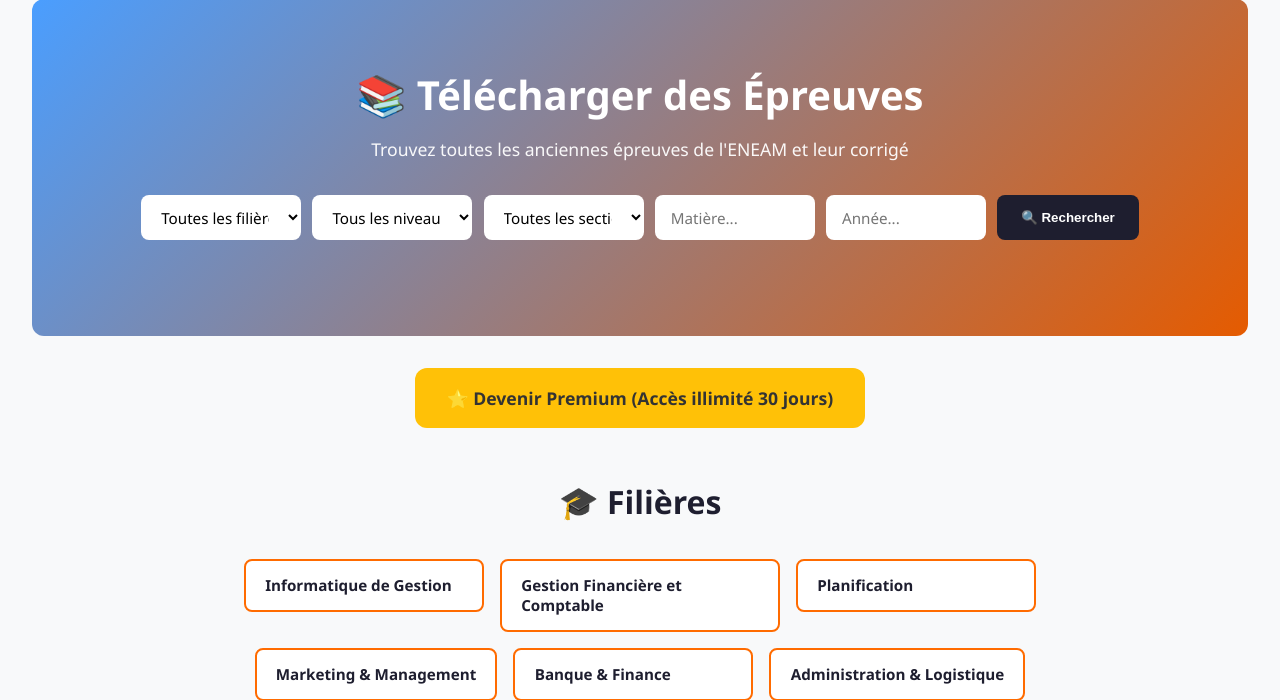
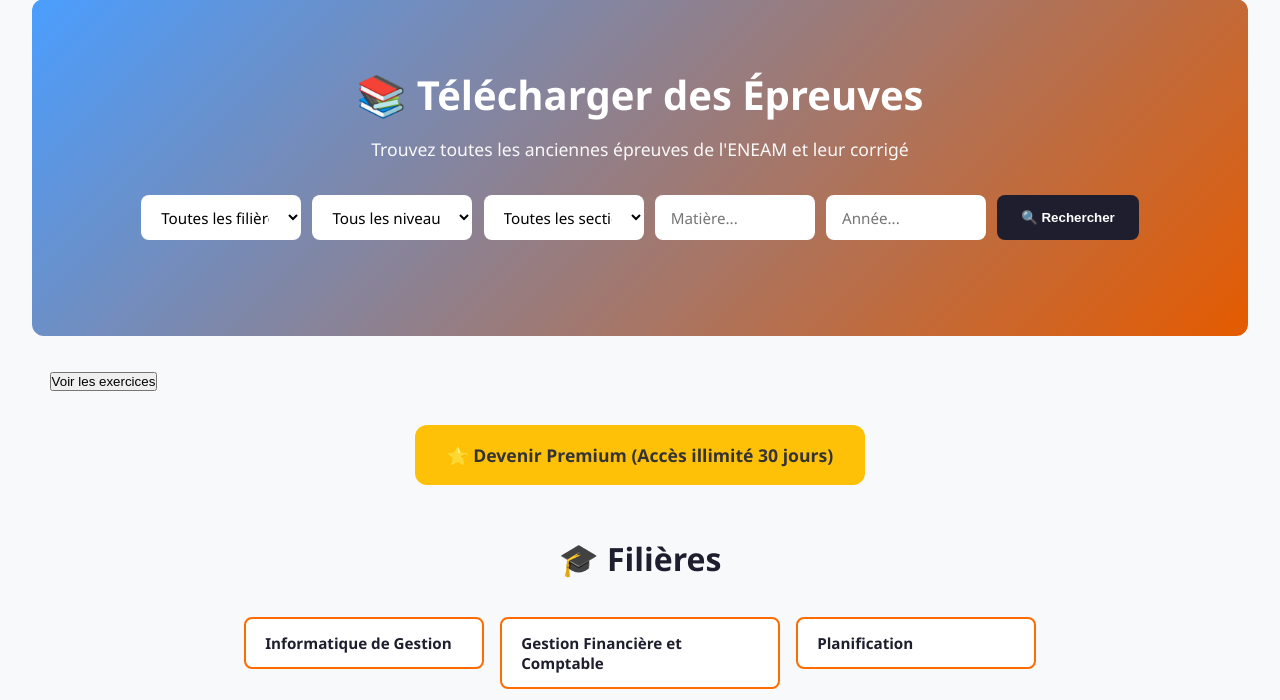
Before and after one commit to maxime-dev62/epreuve-eneam, a Flask app: page / in a window 1280 px wide. Shown: the part 108-808 px from the top of the page. Run offline with Flask 3, Linux system fonts and the light colour scheme; data comes from the database, SQL or seed files in the repository; data that the repository does not hold is empty; some libraries are stand-ins or nearby versions.

Commit message:
Update index.html

```diff
--- a/templates/index.html
+++ b/templates/index.html
@@ -41,6 +41,8 @@
         <p id="search-msg" class="search-msg"></p>
     </div>
 </section>
+
+<div><a href="{{ url_for('liste_exercices') }}" class="btn-nav"><button>Voir les exercices</button></a></div>
 
 <div style="margin-top: 2rem; text-align: center;">
     {% if current_user.is_authenticated %}
```
